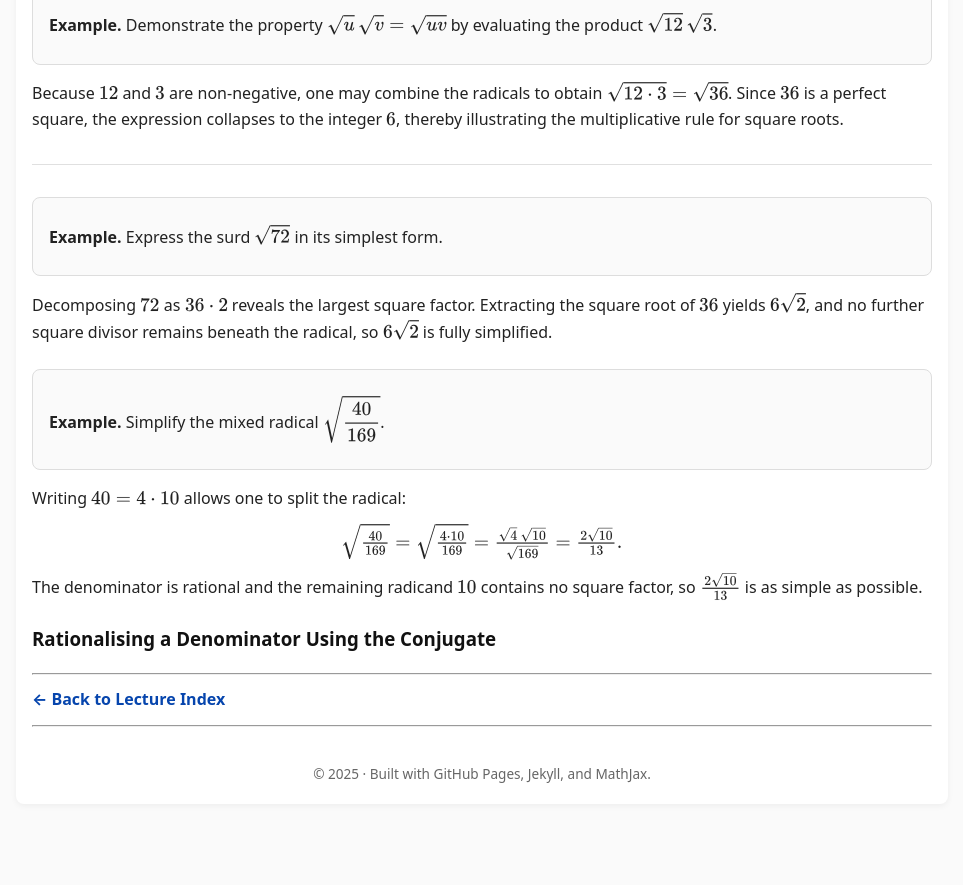
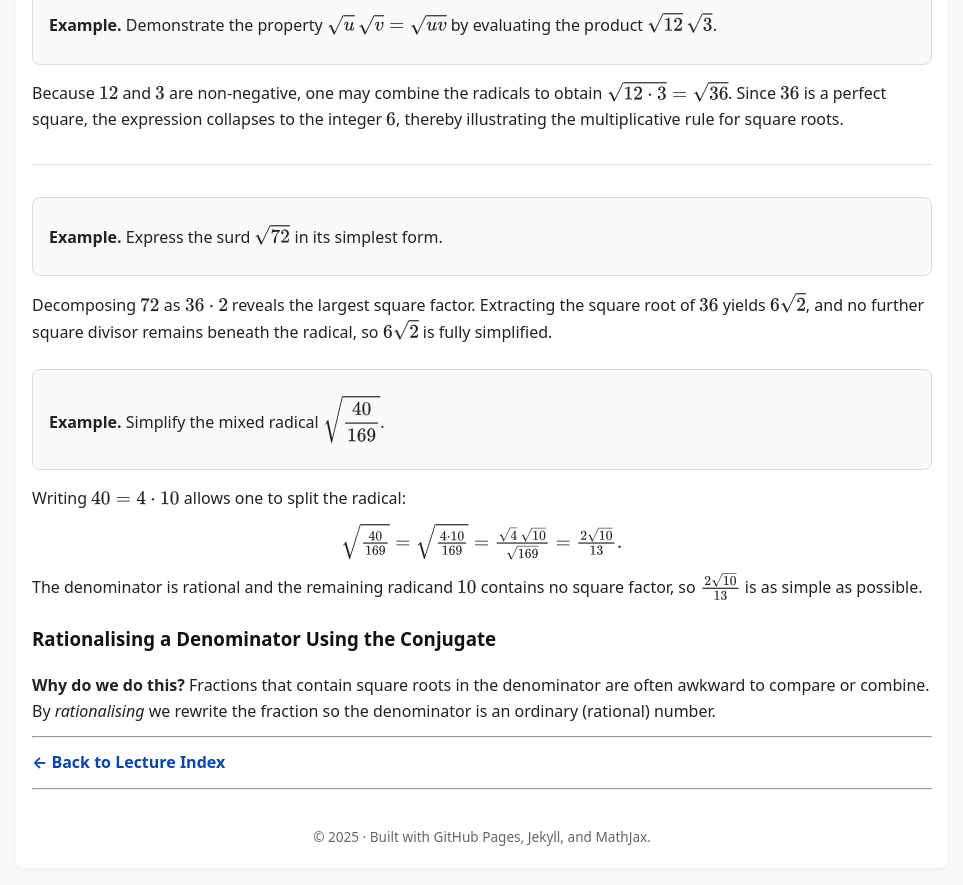
Before and after one commit to SaleemKamaludin/SaleemKamaludin.github.io, a Jekyll site: the page built from courses/math-1115/lecture-notes/lecture3.md, in a window 1280 px wide and 900 px high, scrolled down 4183 px. Shown: the top 885 px of the window, without its empty margins (158-1121 px from the left). Built offline with Jekyll 4.4.1, drawn with Linux system fonts in a browser that asks for light colours; before the commit the page ends 5019 px from its top, so only the background shows below that.

Commit message:
Add rationale for rationalising a denominator
Added explanation for rationalising denominators.

```diff
--- a/courses/math-1115/lecture-notes/lecture3.md
+++ b/courses/math-1115/lecture-notes/lecture3.md
@@ -658,7 +658,11 @@ To ensure consistency, these operations must be performed in a **specific order*
 </h3>
 
 
-
+<p>
+  <strong>Why do we do this?</strong>
+  Fractions that contain square roots in the denominator are often awkward to compare or combine.
+  By <em>rationalising</em> we rewrite the fraction so the denominator is an ordinary (rational) number.
+</p>
 
 
 
```
